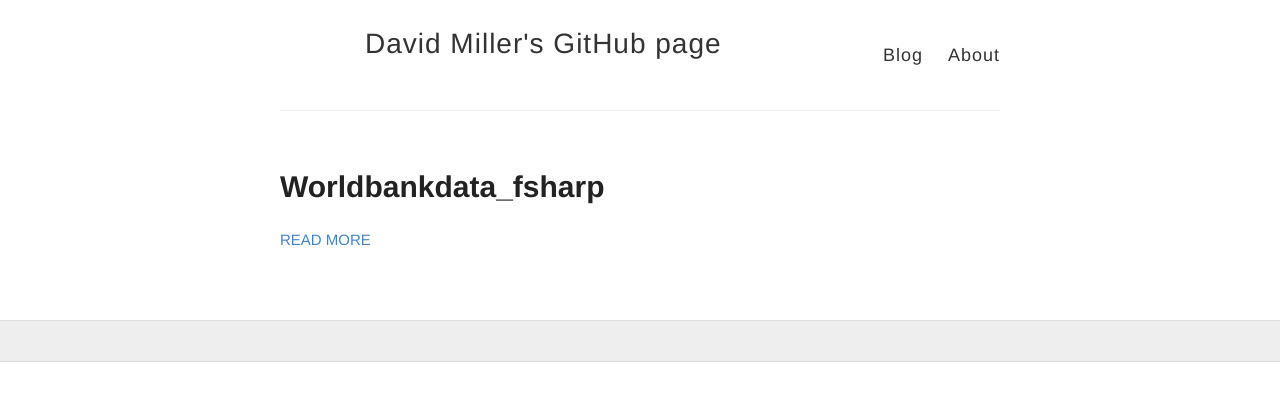
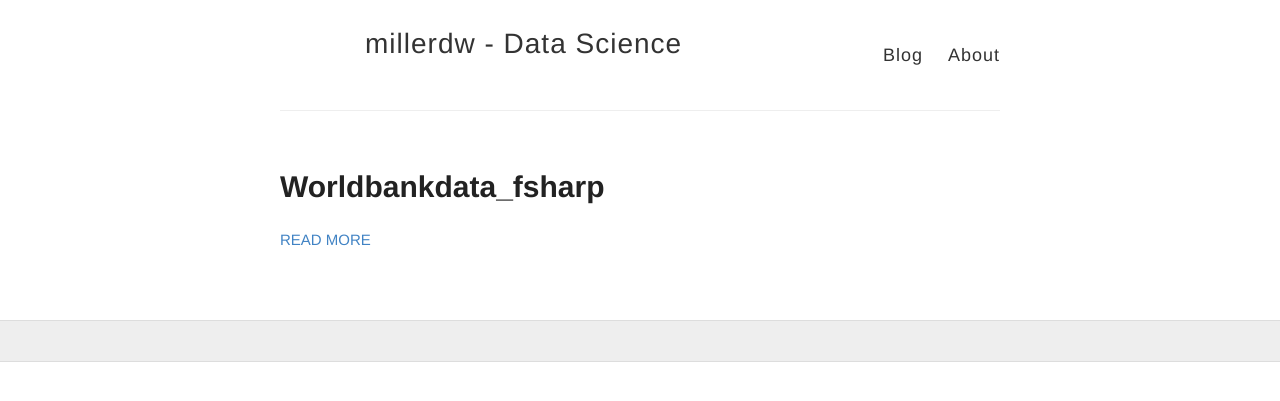
Before and after one commit to millerdw/millerdw.github.io, a Jekyll site: the page built from index.html, in a window 1280 px wide. Shown: the top 401 px of the page. Built offline with Jekyll 4.4.1, drawn with Linux system fonts in a browser that asks for light colours; nearby versions of some CDN libraries; comment, search, counter and statistics services are not loaded.

Commit message:
name change

```diff
--- a/_config.yml
+++ b/_config.yml
@@ -3,7 +3,7 @@
 #
 
 # Name of your site (displayed in the header)
-name: David Miller's GitHub page
+name: millerdw - Data Science
 
 # Short bio or description (displayed in the header)
 description:
```
